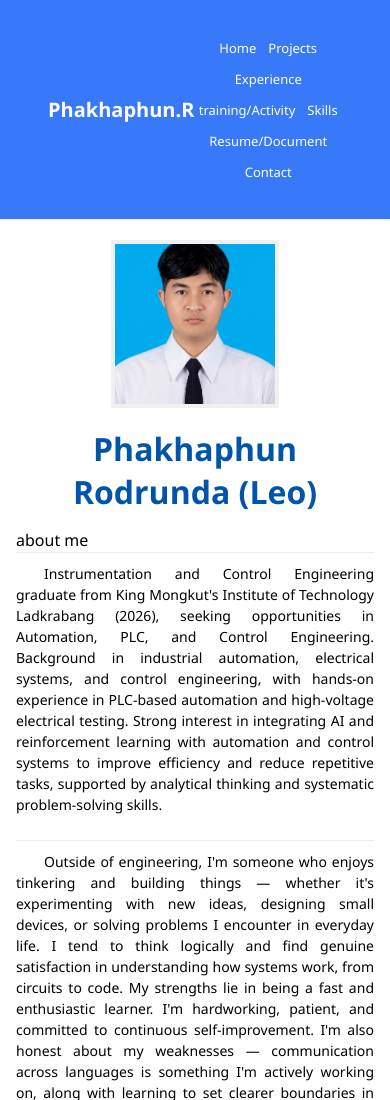
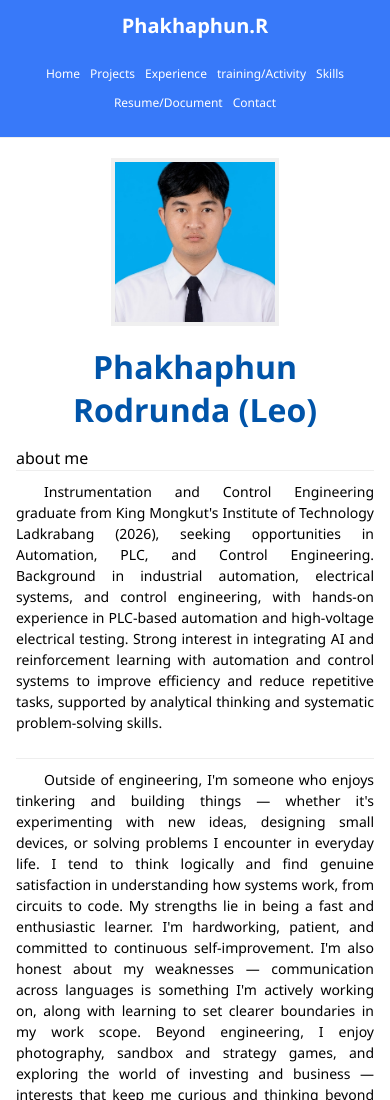
Before and after one commit to Phakhaphun/phakhaphun.github.io, a plain HTML site: page index.html in a window 390 px wide. Shown: the top 1100 px of the page. Drawn offline with Linux system fonts and the light colour scheme.

Commit message:
refactor(nav): adjust padding and layout for mobile responsiveness

```diff
--- a/assets/css/style_nav.css
+++ b/assets/css/style_nav.css
@@ -39,14 +39,21 @@ nav .container {
 }
 
 @media (max-width: 768px) {
+    nav {
+        padding: 12px 16px; /* ลด padding */
+    }
+    nav .container {
+        flex-direction: column; /* เปลี่ยนจากแถวเดียว เป็นวางซ้อนกัน */
+        gap: 10px;
+    }
     .nav-links {
         display: flex;
         flex-wrap: wrap;
-        gap: 12px;
+        gap: 10px;
         justify-content: center;
-        padding: 8px 0;
+        padding: 0;
     }
     .nav-links a {
-        font-size: 13px;
+        font-size: 12px;
     }
 }
```
